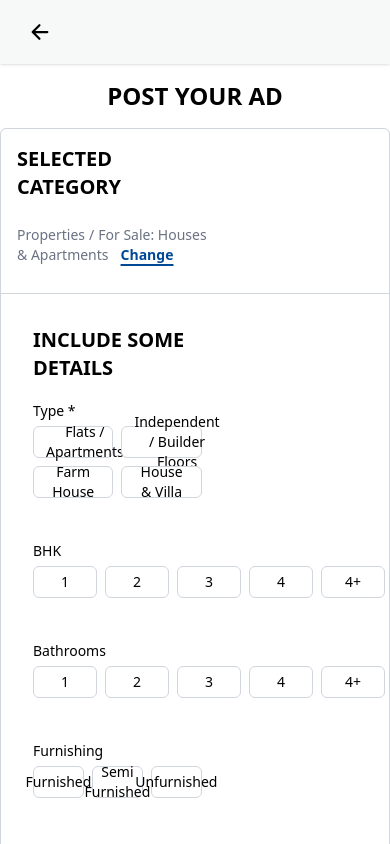
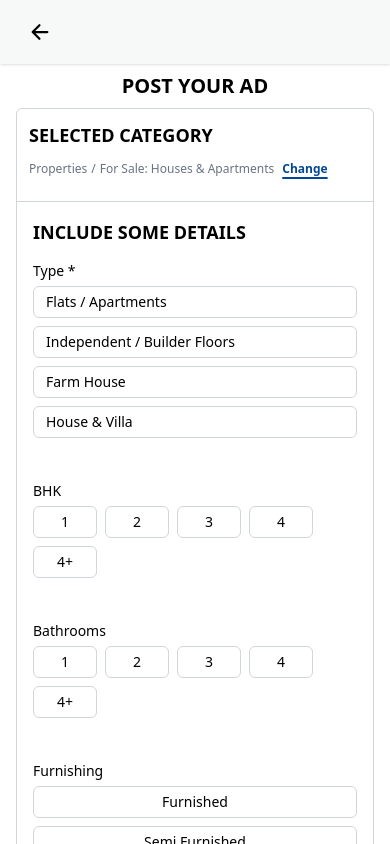
Before and after one commit to ankitjha-code/lzy-crazy-task, a React (Vite) app: page / in a window 390 px wide. Shown: the top 844 px of the page. Built offline with nearby package versions, Linux system fonts and the light colour scheme.

Commit message:
"UI Fix"

```diff
--- a/src/App.css
+++ b/src/App.css
@@ -23,3 +23,14 @@ select.border-red-500:focus-visible {
   border-color: #f56565 !important; /* red */
   border-width: 2px !important;
 }
+
+/* Add responsive utility for extra small screens */
+@media (min-width: 475px) {
+  .xs\:grid-cols-2 {
+    grid-template-columns: repeat(2, minmax(0, 1fr));
+  }
+
+  .xs\:grid-cols-3 {
+    grid-template-columns: repeat(3, minmax(0, 1fr));
+  }
+}
--- a/src/components/Hero.jsx
+++ b/src/components/Hero.jsx
@@ -499,23 +499,27 @@ function Hero() {
   };
 
   return (
-    <div className="min-h-screen max-w-4xl mx-auto">
-      <div className="p-4 flex items-center">
-        <h1 className="text-center flex-1 font-bold text-2xl">POST YOUR AD</h1>
+    <div className="min-h-screen max-w-4xl mx-auto px-4 sm:px-6">
+      <div className="p-2 sm:p-4 flex items-center">
+        <h1 className="text-center flex-1 font-bold text-xl sm:text-2xl">
+          POST YOUR AD
+        </h1>
       </div>
-      <div className="bg-white pb-16 border-1 border-gray-300 rounded-md">
+      <div className="bg-white pb-6 sm:pb-16 border-1 border-gray-300 rounded-md">
         <form onSubmit={handleSubmit(onSubmit)}>
           {/* SELECTED CATEGORY */}
           <div className="border-b border-gray-300">
-            <div className="w-3/5 p-4">
-              <h2 className="font-bold text-xl mb-6">SELECTED CATEGORY</h2>
-              <div className="text-sm mb-3 text-gray-500">
+            <div className="w-full sm:w-4/5 md:w-3/5 p-3 sm:p-4">
+              <h2 className="font-bold text-lg sm:text-xl mb-3 sm:mb-6">
+                SELECTED CATEGORY
+              </h2>
+              <div className="text-xs sm:text-sm mb-3 text-gray-500">
                 <span>Properties</span>
                 <span className="mx-1">/</span>
                 <span>For Sale: Houses & Apartments</span>
                 <button
                   type="button"
-                  className="ml-3 text-[#004896] font-bold underline underline-offset-4 decoration-2 hover:no-underline cursor-pointer"
+                  className="ml-2 sm:ml-3 text-[#004896] font-bold underline underline-offset-4 decoration-2 hover:no-underline cursor-pointer"
                 >
                   Change
                 </button>
@@ -524,12 +528,14 @@ function Hero() {
           </div>
           {/* INCLUDE SOME DETAILS */}
           <div className="border-b border-gray-300">
-            <div className="w-3/5 p-8">
-              <h2 className="font-bold text-xl mb-4">INCLUDE SOME DETAILS</h2>
+            <div className="w-full sm:w-4/5 md:w-3/5 p-4 sm:p-8">
+              <h2 className="font-bold text-lg sm:text-xl mb-3 sm:mb-4">
+                INCLUDE SOME DETAILS
+              </h2>
               {/* Property Type */}
               <FormItem>
                 <FormLabel>Type *</FormLabel>
-                <div className="grid grid-cols-2 gap-2 mt-1">
+                <div className="grid grid-cols-1 sm:grid-cols-2 gap-2 mt-1">
                   <Button
                     type="button"
                     variant={
@@ -590,7 +596,7 @@ function Hero() {
               {/* BHK */}
               <FormItem className="">
                 <FormLabel>BHK</FormLabel>
-                <div className="flex gap-2 mt-1">
+                <div className="flex flex-wrap gap-2 mt-1">
                   {["1", "2", "3", "4", "4+"].map((bhk) => (
                     <Button
                       key={bhk}
@@ -607,7 +613,7 @@ function Hero() {
               {/* Bathrooms */}
               <FormItem>
                 <FormLabel>Bathrooms</FormLabel>
-                <div className="flex gap-2 mt-1">
+                <div className="flex flex-wrap gap-2 mt-1">
                   {["1", "2", "3", "4", "4+"].map((bathroom) => (
                     <Button
                       key={bathroom}
@@ -626,7 +632,7 @@ function Hero() {
               {/* Furnishing */}
               <FormItem>
                 <FormLabel>Furnishing</FormLabel>
-                <div className="grid grid-cols-3 gap-2 mt-1">
+                <div className="grid grid-cols-1 xs:grid-cols-2 sm:grid-cols-3 gap-2 mt-1">
                   <Button
                     type="button"
                     variant={
@@ -666,7 +672,7 @@ function Hero() {
               {/* Project Status */}
               <FormItem>
                 <FormLabel>Project Status</FormLabel>
-                <div className="grid grid-cols-3 gap-2 mt-1">
+                <div className="grid grid-cols-1 xs:grid-cols-2 sm:grid-cols-3 gap-2 mt-1">
                   <Button
                     type="button"
                     variant={
@@ -710,7 +716,7 @@ function Hero() {
               {/* Listed By */}
               <FormItem>
                 <FormLabel>Listed by</FormLabel>
-                <div className="grid grid-cols-3 gap-2 mt-1">
+                <div className="grid grid-cols-1 xs:grid-cols-2 sm:grid-cols-3 gap-2 mt-1">
                   <Button
                     type="button"
                     variant={
@@ -1021,8 +1027,10 @@ function Hero() {
           </div>
           {/* SET A PRICE */}
           <div className="border-b border-gray-300">
-            <div className="w-3/5 p-4">
-              <h2 className="font-bold text-xl mb-4">SET A PRICE</h2>
+            <div className="w-full sm:w-4/5 md:w-3/5 p-3 sm:p-4">
+              <h2 className="font-bold text-lg sm:text-xl mb-3 sm:mb-4">
+                SET A PRICE
+              </h2>
               <FormItem>
                 <FormLabel
                   className={focusedField === "price" ? "text-purple-800" : ""}
@@ -1054,8 +1062,10 @@ function Hero() {
           </div>
           {/* UPLOAD UP TO 20 PHOTOS */}
           <div className="border-b border-gray-300">
-            <div className="w-3/5 p-4">
-              <h2 className="font-bold text-xl mb-4">UPLOAD UP TO 20 PHOTOS</h2>
+            <div className="w-full sm:w-4/5 md:w-3/5 p-3 sm:p-4">
+              <h2 className="font-bold text-lg sm:text-xl mb-3 sm:mb-4">
+                UPLOAD UP TO 20 PHOTOS
+              </h2>
 
               {/* Hidden file input */}
               <input
@@ -1067,7 +1077,7 @@ function Hero() {
                 onChange={handleFileChange}
               />
 
-              <div className="grid grid-cols-4 gap-2">
+              <div className="grid grid-cols-2 xs:grid-cols-3 sm:grid-cols-4 gap-2">
                 {/* Render uploaded photos */}
                 {photos.map((photo, index) => (
                   <div
@@ -1159,16 +1169,21 @@ function Hero() {
           </div>
           {/* CONFIRM YOUR LOCATION */}
           <div className="border-b border-gray-300">
-            <div className="w-3/5 p-4">
-              <h2 className="font-bold text-xl mb-4">CONFIRM YOUR LOCATION</h2>
+            <div className="w-full sm:w-4/5 md:w-3/5 p-3 sm:p-4">
+              <h2 className="font-bold text-lg sm:text-xl mb-3 sm:mb-4">
+                CONFIRM YOUR LOCATION
+              </h2>
               <div className="flex border-b border-gray-300 mb-4">
                 <button
                   type="button"
-                  className="py-2 px-4 border-b-2 border-blue-500 font-medium text-sm"
+                  className="py-1 sm:py-2 px-2 sm:px-4 border-b-2 border-blue-500 font-medium text-xs sm:text-sm"
                 >
                   LIST
                 </button>
-                <button type="button" className="py-2 px-4 text-sm">
+                <button
+                  type="button"
+                  className="py-1 sm:py-2 px-2 sm:px-4 text-xs sm:text-sm"
+                >
                   CURRENT LOCATION
                 </button>
               </div>
@@ -1213,20 +1228,24 @@ function Hero() {
           </div>
           {/* REVIEW YOUR DETAILS */}
           <div className="border-b-2 border-gray-300">
-            <div className="w-3/5 p-4">
-              <h2 className="font-bold text-xl mb-4">REVIEW YOUR DETAILS</h2>
+            <div className="w-full sm:w-4/5 md:w-3/5 p-3 sm:p-4">
+              <h2 className="font-bold text-lg sm:text-xl mb-3 sm:mb-4">
+                REVIEW YOUR DETAILS
+              </h2>
 
               {/* Profile section with improved alignment */}
-              <div className="flex items-center mb-4">
-                <div className="w-24 h-24 rounded-full bg-blue-500 overflow-hidden mr-3">
+              <div className="flex flex-col sm:flex-row items-center sm:items-start mb-4">
+                <div className="w-20 h-20 sm:w-24 sm:h-24 rounded-full bg-blue-500 overflow-hidden mb-3 sm:mb-0 sm:mr-3">
                   <img
                     src="https://media2.dev.to/dynamic/image/width=800%2Cheight=%2Cfit=scale-down%2Cgravity=auto%2Cformat=auto/https%3A%2F%2Fwww.gravatar.com%2Favatar%2F2c7d99fe281ecd3bcd65ab915bac6dd5%3Fs%3D250"
                     alt="Profile"
                     className="w-full h-full object-cover"
                   />
                 </div>
-                <div className="flex flex-col justify-center">
-                  <div className="font-medium text-xl">Ankit Kumar Jha</div>
+                <div className="flex flex-col justify-center text-center sm:text-left">
+                  <div className="font-medium text-lg sm:text-xl">
+                    Ankit Kumar Jha
+                  </div>
                   <div className="text-xs text-gray-500">11 / 70</div>
                 </div>
               </div>
@@ -1248,8 +1267,8 @@ function Hero() {
                 >
                   Mobile Phone Number *
                 </FormLabel>
-                <div className="flex w-3/5">
-                  <div className="bg-gray-100 border border-gray-300 rounded-l px-3 flex items-center text-sm">
+                <div className="flex w-full sm:w-3/5">
+                  <div className="bg-gray-100 border border-gray-300 rounded-l px-2 sm:px-3 flex items-center text-xs sm:text-sm">
                     +91
                   </div>
                   <FormControl>
@@ -1269,10 +1288,12 @@ function Hero() {
               </FormItem>
             </div>
           </div>
-          <div className="w-3/5 h-10 p-8">
+
+          {/* Submit Button */}
+          <div className="w-full sm:w-4/5 md:w-3/5 p-4 sm:p-8">
             <Button
               type="submit"
-              className={`px-6 py-4 ${
+              className={`w-full sm:w-auto px-4 sm:px-6 py-3 sm:py-4 text-center ${
                 isFormValid
                   ? "bg-blue-600 hover:bg-blue-700 text-white"
                   : "bg-gray-300 text-gray-500 cursor-not-allowed"
```
